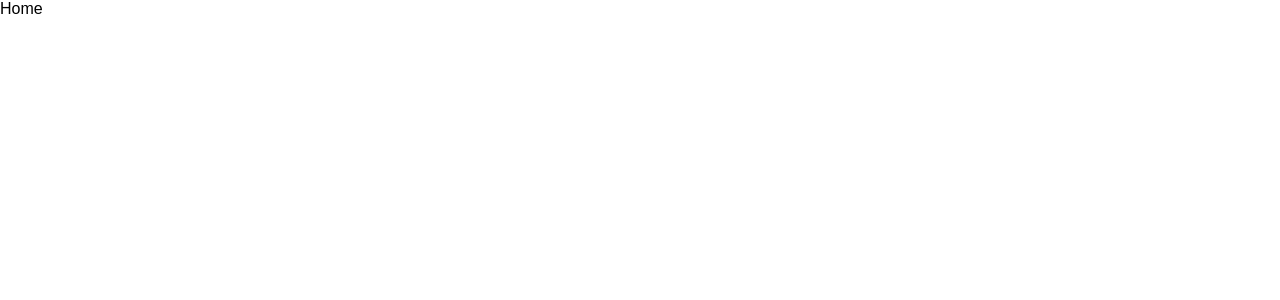
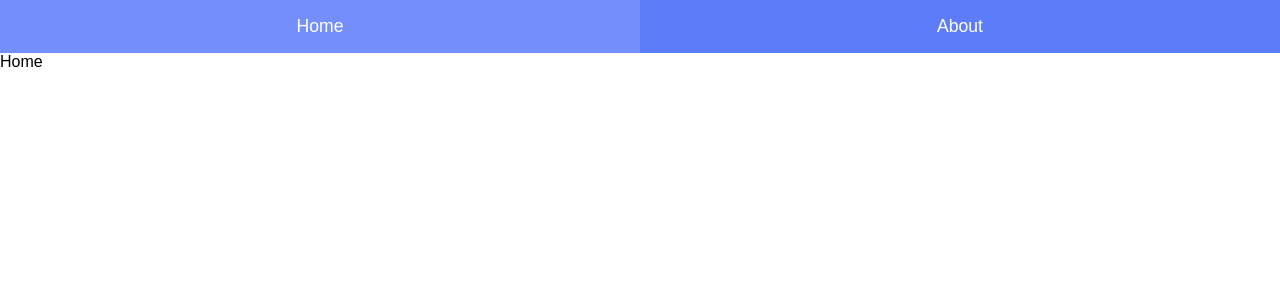
Before and after one commit to trander/rr4, a React (Create React App) app: page / in a window 1280 px wide. Shown: the top 300 px of the page. Built offline with nearby package versions, Linux system fonts and the light colour scheme.

Commit message:
Header component

```diff
--- a/src/App.js
+++ b/src/App.js
@@ -1,12 +1,15 @@
 import React from 'react';
 import { BrowserRouter as Router, Route } from 'react-router-dom';
+
 import Home from './routes/Home';
 import About from './routes/About';
+import Header from "./components/Header";
 
 const App = () => {
     return (
         <Router>
             <div>
+                <Header />
                 <Route exact path="/" component={Home}/>
                 <Route path="/about" component={About}/>
             </div>
--- /dev/null
+++ b/src/components/Header.css
@@ -0,0 +1,25 @@
+.header {
+    background: #5c7cfa;
+    display: table;
+    table-layout: fixed;
+    width: 100%;
+}
+
+.item {
+    text-align: center;
+    padding-top: 1rem;
+    padding-bottom: 1rem;
+    display: table-cell;
+    color: white;
+    text-decoration: none;
+    font-size: 1.1rem;
+}
+
+.item:hover {
+    background: #748ffc;
+}
+
+.item:active {
+    background: white;
+    color: #5c7cfa;
+}
--- /dev/null
+++ b/src/components/Header.js
@@ -0,0 +1,14 @@
+import React from 'react';
+import { Link } from 'react-router-dom';
+import './Header.css';
+
+const Header = () => {
+    return (
+        <div className="header">
+            <Link to="/" className="item"> Home </Link>
+            <Link to="/about" className="item"> About </Link>
+        </div>
+    );
+};
+
+export default Header;
```
